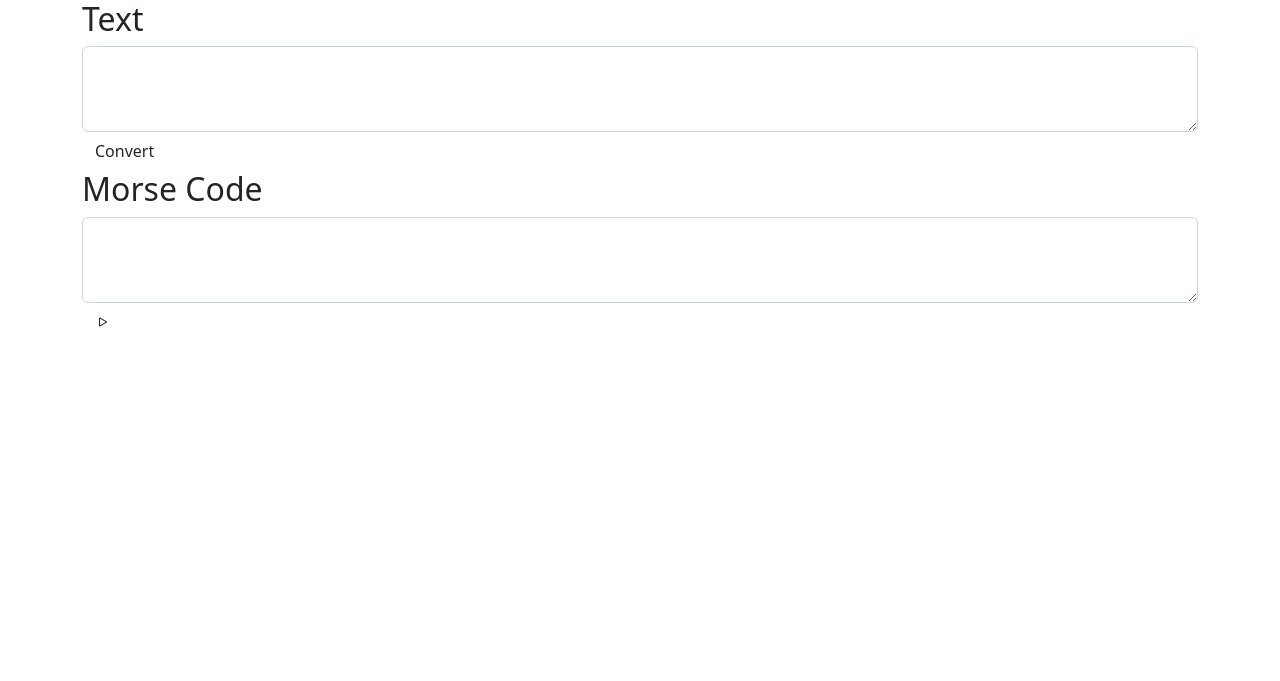
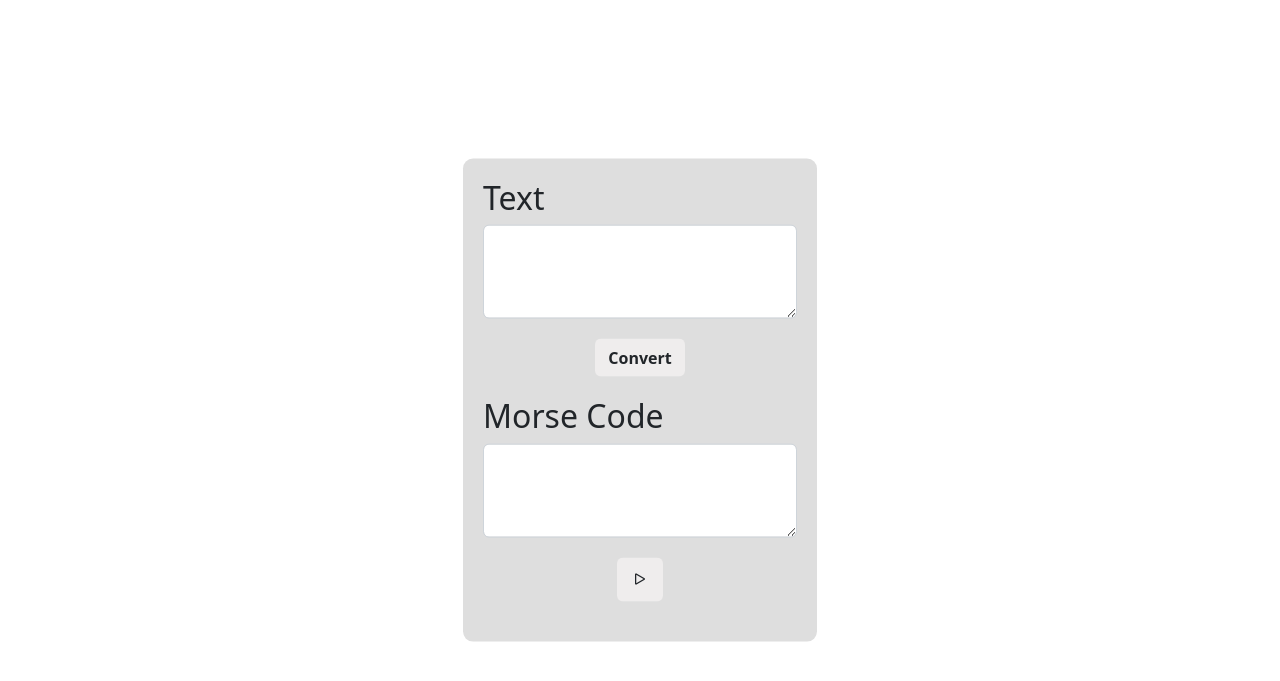
Before and after one commit to DuckOfTheBooBoo/node-python-morse-translator, a Python web app: template templates/index.html in a window 1280 px wide. Shown: the top 681 px of the page. Run offline with Jinja, Linux system fonts and the light colour scheme; the template is opened without the code that fills it, so the values that code supplies are empty.

Commit message:
CSS on html

```diff
--- a/templates/index.html
+++ b/templates/index.html
@@ -6,7 +6,64 @@
     <meta name="viewport" content="width=device-width, initial-scale=1">
     <link href="https://cdn.jsdelivr.net/npm/bootstrap@5.2.3/dist/css/bootstrap.min.css" rel="stylesheet" integrity="sha384-rbsA2VBKQhggwzxH7pPCaAqO46MgnOM80zW1RWuH61DGLwZJEdK2Kadq2F9CUG65" crossorigin="anonymous">
     <link rel="stylesheet" href="https://cdn.jsdelivr.net/npm/bootstrap-icons@1.10.4/font/bootstrap-icons.css">
-    <link rel="stylesheet" href="static/style.css">
+    <!-- <link rel="stylesheet" href="../static/style.css"> -->
+
+    <style>
+        .container {
+            width: -moz-fit-content; /* Firefox */
+            width: -webkit-fit-content; /* Safari and Chrome */
+            width: fit-content;
+            height: -moz-fit-content;
+            height: -webkit-fit-content;
+            height: fit-content;
+            background-color: rgb(222, 222, 222);
+            padding: 20px;
+
+            position: absolute;
+            top: 50%;
+            left: 50%;
+            transform: translate(-50%, -50%);
+
+            border-radius: 10px;
+        }
+
+        .container textarea {
+            width: 100%;
+            height: 100%;
+            box-sizing: border-box;
+            padding: 10px;
+        }
+
+        .container h2 {
+            text-align: left;
+        }
+
+        .btn-convert {
+            text-align: center;
+        }
+
+        .btn-play {
+            text-align: center;
+        }
+
+        .btn-convert button {
+            font-weight: bold;
+            background-color: rgb(239, 237, 237);
+            width: fit-content;
+            height: fit-content;
+            margin-top: 20px;
+            margin-bottom: 20px;
+        }
+
+        .btn-play button {
+            background-color: rgb(239, 237, 237);
+            width: fit-content;
+            height: fit-content;
+            margin-top: 20px;
+            margin-bottom: 20px;
+            font-size: 20px;
+        }
+    </style>
     <title>Morse Code Translator</title>
 </head>
 <body>
@@ -14,12 +71,12 @@
         <div class="text-container">
             <h2>Text</h2>
             <div class="form-outline">
-                <textarea class="form-control" cols="30" rows="3"></textarea>
+                <textarea class="form-control" cols="30" rows="3" id="txta-text"></textarea>
             </div>
         </div>
 
         <div class="btn-convert">
-            <button class="btn convert">Convert</button>
+            <button class="btn convert" id="btn-convert">Convert</button>
         </div>
 
         <div class="morse-container">
@@ -30,11 +87,11 @@
             </div>
 
             <div class="form-outline">
-                <textarea class="form-control" cols="30" rows="3"></textarea>
+                <textarea class="form-control" cols="30" rows="3" id="txta-morse"></textarea>
             </div>
 
             <div class="btn-play">
-                <button class="btn play"><span class="bi bi-play"></span></button>
+                <button class="btn play" id="btn-play"><span class="bi bi-play"></span></button>
             </div>
         </div>
 
```
